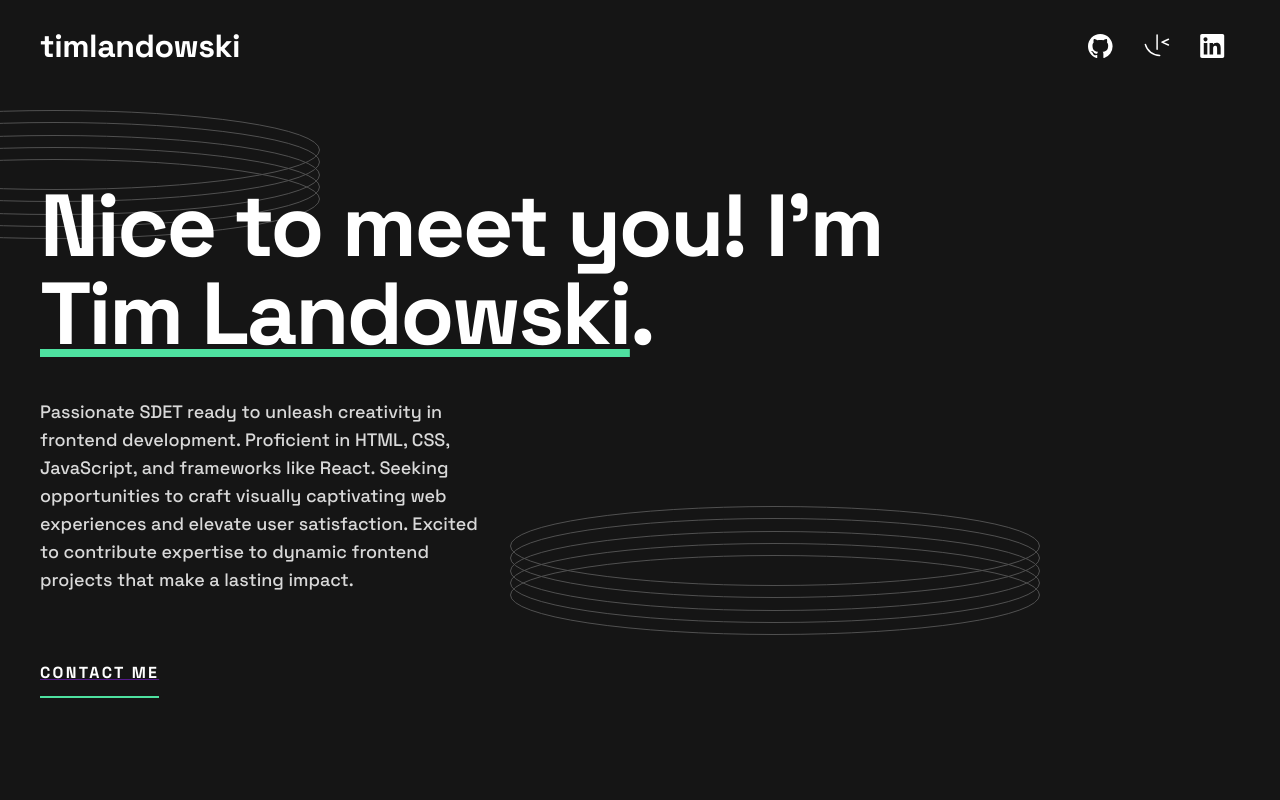
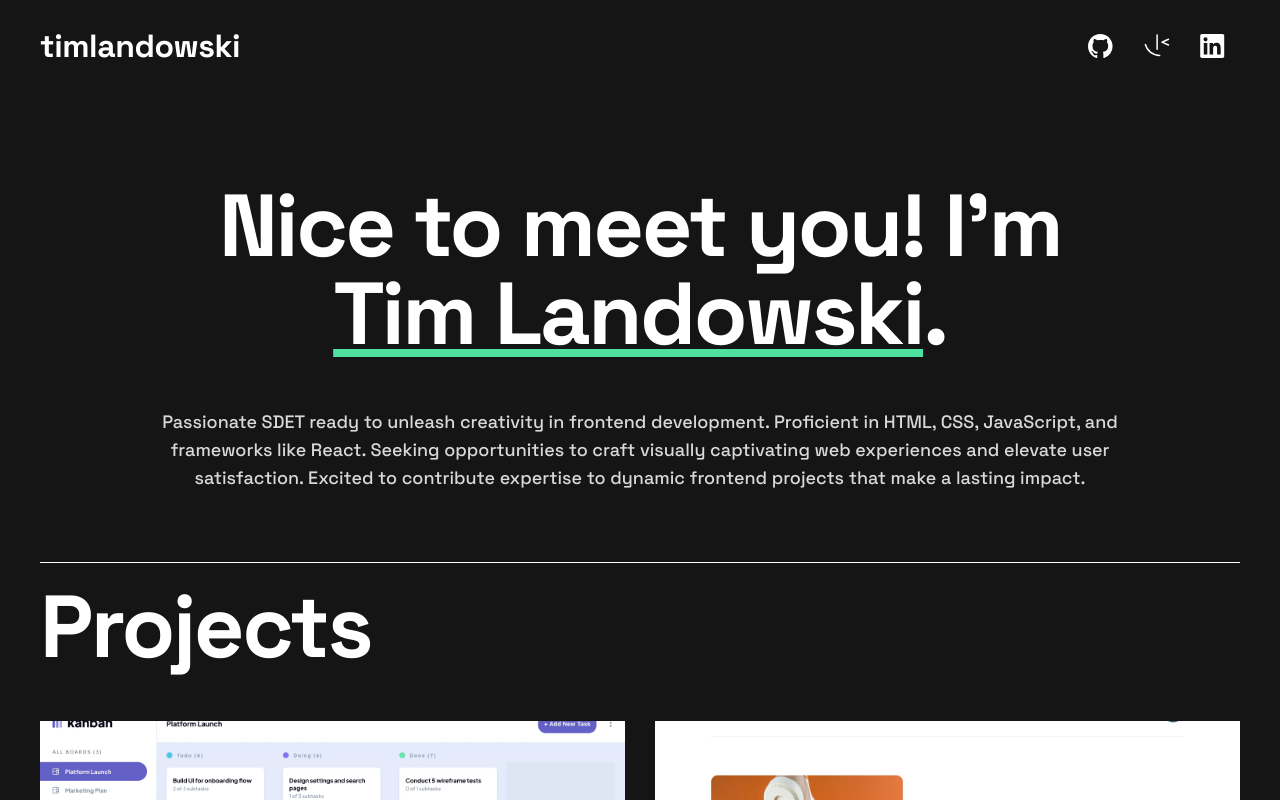
Before and after one commit to landot/timl-portfolio, a React (Vite) app: page / in a window 1280 px wide. Built offline with nearby package versions, Linux system fonts and the light colour scheme.

Commit message:
update styling to use new section styled component, update section margins

```diff
--- a/src/App.tsx
+++ b/src/App.tsx
@@ -3,19 +3,30 @@ import { Intro } from './components/Intro';
 import { theme } from './theme';
 import { Projects } from './components/Projects';
 import { Skills } from './components/Skills';
-import { Break } from './components/styles/SectionBreak.styles';
 import { AppStyles, Content } from './components/styles/App.styles';
 import './App.css';
 
+
+// todo
+// get nav header links working
+// contact link does nothing but refresh page
+// fix background. maybe remove all circles and rings
+// project hover overlay is extending too far down
+// project images are not the same dimensions
+// add work experience?
+// update skills?
+// update webp files to be 1600x900
+// host website
+// update profiles (github, linkedin, frontend mentor to use hosted website url)
 function App() {
   return (
     <ThemeProvider theme={theme}>
       <AppStyles>
         <Content role='main'>
           <Intro />
-          <Break />
+          <Projects />
           <Skills />
-          <Projects />
+          {/* <Experiences /> */}
         </Content>
       </AppStyles>
     </ThemeProvider>
--- a/src/components/Intro.tsx
+++ b/src/components/Intro.tsx
@@ -1,21 +1,16 @@
-import { Link } from "./Link";
 import { NavigationMenu } from "./NavigationMenu";
 import { PageText } from "./styles/PageText.styles";
-import rings from "../assets/images/pattern-rings.svg";
 import { Heading } from "./styles/Heading.styles";
-import { IntroContainer, IntroMessage, RingLeft, RingRight } from "./styles/Intro.styles";
+import { IntroSection, IntroMessage } from "./styles/Intro.styles";
 
 export function Intro() {
     return (
-        <IntroContainer>
+        <IntroSection>
             <NavigationMenu location="header" />
             <IntroMessage>
                 <Heading>Nice to meet you! I'm <u>Tim Landowski</u>.</Heading>
                 <PageText>Passionate SDET ready to unleash creativity in frontend development. Proficient in HTML, CSS, JavaScript, and frameworks like React. Seeking opportunities to craft visually captivating web experiences and elevate user satisfaction. Excited to contribute expertise to dynamic frontend projects that make a lasting impact.</PageText>
             </IntroMessage>
-            <Link text={"Contact Me"} href={""} />
-            <RingLeft src={rings} alt='decorative rings' aria-hidden="true"/>
-            <RingRight src={rings} alt='decorative rings' aria-hidden="true"/>
-        </IntroContainer>
+        </IntroSection>
     )
 }
--- a/src/components/Projects.tsx
+++ b/src/components/Projects.tsx
@@ -1,21 +1,19 @@
 import { ProjectData } from "../data/projects";
-import { Link } from "./Link";
 import { Project } from "./Project";
 import { Heading } from "./styles/Heading.styles";
-import { ProjectGrid, ProjectsContainer, ProjectsHeader } from "./styles/Projects.styles";
+import { ProjectGrid, ProjectsContainer as ProjectsSection } from "./styles/Projects.styles";
+import { Break } from "./styles/SectionBreak.styles";
 
 export function Projects() {
     return (
-        <ProjectsContainer>
-            <ProjectsHeader>
-                <Heading>Projects</Heading>
-                <Link text="Contact Me" href="" />
-            </ProjectsHeader>
+        <ProjectsSection>
+            <Break />
+            <Heading>Projects</Heading>
             <ProjectGrid>
                 {ProjectData.map((project, index) => (
                     <Project {...project} key={`${project.name}-${index}`}/>
                 ))}
             </ProjectGrid>
-        </ProjectsContainer>
+        </ProjectsSection>
     )
 }
--- a/src/components/Skills.tsx
+++ b/src/components/Skills.tsx
@@ -1,15 +1,19 @@
-import rings from "../assets/images/pattern-rings.svg";
 import { SkillData } from '../data/skills';
 import { Skill } from "./Skill";
-import { Rings, SkillsContainer } from "./styles/Skills.styles";
+import { Heading } from './styles/Heading.styles';
+import { Break } from './styles/SectionBreak.styles';
+import { SkillsContainer, SkillsSection } from "./styles/Skills.styles";
 
 export function Skills() {
     return (
-        <SkillsContainer>
-            {SkillData.map((skill, index) => (
-                <Skill {...skill} key={`${skill.name}-${index}`}/>
-            ))}
-            <Rings src={rings} alt='decorative rings' aria-hidden="true"/>
-        </SkillsContainer>
+        <SkillsSection>
+            <Break />
+            <Heading>Skills</Heading>
+            <SkillsContainer>
+                {SkillData.map((skill, index) => (
+                    <Skill {...skill} key={`${skill.name}-${index}`}/>
+                ))}
+            </SkillsContainer>
+        </SkillsSection>
     )
 }
--- a/src/components/styles/App.styles.ts
+++ b/src/components/styles/App.styles.ts
@@ -1,6 +1,4 @@
 import styled from "styled-components"
-import { ProjectsContainer } from "./Projects.styles"
-import { SkillsContainer } from "./Skills.styles"
 
 export const AppStyles = styled.div`
   background-color: ${props => props.theme.colors.black};
@@ -16,27 +14,4 @@ export const Content = styled.div`
   width: 100%;
   height: 100%;
   max-width: 1200px;
-
-  ${SkillsContainer} {
-    margin-top: 72px;
-  }
-
-  ${ProjectsContainer} {
-    margin-top: 140px;
-    margin-bottom: 140px;
-  }
-
-  @media screen and (max-width: ${props => props.theme.viewports.mobile})  {
-      ${ProjectsContainer} {
-        margin-top: 80px;
-        margin-bottom: 80px;
-      }
-    }
-
-    @media screen and (max-width: ${props => props.theme.viewports.tablet})  {
-      ${ProjectsContainer} {
-        margin-top: 100px;
-        margin-bottom: 100px;
-      }
-    }
 `
--- a/src/components/styles/Button.styles.ts
+++ b/src/components/styles/Button.styles.ts
@@ -21,6 +21,7 @@ export const LinkContainer = styled.a`
     justify-content: center;
     align-items: center;
     background: none;
+    text-decoration: none;
 
     &:hover {
         text-decoration: none;
--- a/src/components/styles/Intro.styles.ts
+++ b/src/components/styles/Intro.styles.ts
@@ -1,20 +1,8 @@
 import styled from "styled-components";
+import { SectionStyles } from "./Section.styles";
+import { Heading } from "./Heading.styles";
 import { NavigationContainer } from "./NavigationMenu.styles";
 import { PageText } from "./PageText.styles";
-
-export const RingLeft = styled.img`
-    position: absolute;
-    z-index: 1;
-    left: -250px;
-    top: 80px;
-`
-
-export const RingRight = styled.img`
-    position: absolute;
-    z-index: 1;
-    right: 200px;
-    bottom:  75px;
-`
 
 export const IntroMessage = styled.div`
     z-index: 2;
@@ -30,18 +18,21 @@ export const IntroMessage = styled.div`
 
     ${PageText} {
         margin-top: 40px;
-        margin-bottom: 66px;
-        max-width: 450px;
+    }
+
+    ${Heading}, ${PageText} {
+        text-align: center;
     }
 `
 
-export const IntroContainer = styled.div`
+export const IntroSection = styled(SectionStyles)`
     display: flex;
     flex-direction: column;
+    align-items: center;
     position: relative;
     width: 100%;
-    height: 680px;
-    margin-bottom: 100px;
+    height: auto;
+
     ${NavigationContainer} {
         margin-bottom: 120px;
     }
--- a/src/components/styles/Project.styles.ts
+++ b/src/components/styles/Project.styles.ts
@@ -7,7 +7,7 @@ export const ProjectHeader = styled.h2`
     font-size: 24px;
     line-height: 32px;
     color: ${props => props.theme.colors.white};
-    margin: 0;
+    margin-top: 20px;
 `
 
 export const ProjectContainer = styled.div`
@@ -20,9 +20,10 @@ export const ProjectContainer = styled.div`
 `
 
 export const ProjectImage = styled.img`
-    max-width: 100%;
-    max-height: 100%;
-    margin-bottom: 20px;
+    aspect-ratio: 16/9;
+    width: 100%;
+    object-fit: cover;
+    object-position: left;
 `
 
 export const ProjectImageOverlay = styled.div`
--- a/src/components/styles/Projects.styles.ts
+++ b/src/components/styles/Projects.styles.ts
@@ -1,15 +1,9 @@
 import styled from "styled-components";
+import { SectionStyles } from "./Section.styles";
 
-export const ProjectsContainer = styled.div`
+export const ProjectsContainer = styled(SectionStyles)`
     width: 100%;
     height: fit-content;
-`
-
-export const ProjectsHeader = styled.div`
-    display: flex;
-    justify-content: space-between;
-    align-items: center;
-    margin-bottom: 80px;
 `
 
 export const ProjectGrid = styled.div`
--- /dev/null
+++ b/src/components/styles/Section.styles.ts
@@ -0,0 +1,16 @@
+import styled from "styled-components"
+import { Heading } from "./Heading.styles"
+import { Break } from "./SectionBreak.styles"
+
+export const SectionStyles = styled.div`
+    width: 100%;
+    margin-bottom: 70px;
+
+    ${Break} {
+        margin-bottom: 20px;
+    }
+
+    ${Heading} {
+        margin-bottom: 50px;
+    }
+`
--- a/src/components/styles/Skill.styles.ts
+++ b/src/components/styles/Skill.styles.ts
@@ -3,17 +3,11 @@ import styled from "styled-components";
 export const SkillHeader = styled.h2`
     font-style: normal;
     font-weight: 700;
-    font-size: 48px;
-    line-height: 56px;
-    letter-spacing: -1.5px;
     color: ${props => props.theme.colors.white};
     margin: 0;
-
-    @media screen and (max-width: ${props => props.theme.viewports.mobile})  {
-        font-size: 32px;
-        line-height: 40px;
-        letter-spacing: -1px;
-    }
+    font-size: 32px;
+    line-height: 40px;
+    letter-spacing: -1px;
 `
 
 export const SkillContainer = styled.div`
--- a/src/components/styles/Skills.styles.ts
+++ b/src/components/styles/Skills.styles.ts
@@ -1,11 +1,8 @@
 import styled from "styled-components";
-import { SkillHeader } from "./Skill.styles";
+import { SectionStyles } from "./Section.styles";
 
-export const Rings = styled.img`
-    position: absolute;
-    z-index: 1;
-    right: -400px;
-    bottom: -50px;
+export const SkillsSection = styled(SectionStyles)`
+    width: 100%;
 `
 
 export const SkillsContainer = styled.div`
@@ -14,24 +11,9 @@ export const SkillsContainer = styled.div`
     width: 100%;
     height: fit-content;
     display: grid;
-    grid-template-columns: repeat(auto-fill, 280px);
-    grid-auto-rows: 100px;
-    grid-gap: 30px;
+    grid-template-columns: repeat(auto-fill, 180px);
+    grid-gap: 20px;
     justify-content: center;
     align-content: center;
-
-    @media screen and (max-width: ${props => props.theme.viewports.tablet})  {
-        grid-gap: 7px;
-    }
-
-    @media screen and (max-width: ${props => props.theme.viewports.mobile})  {
-        display: flex;
-        flex-direction: column;
-        justify-content: center;
-        align-items: center;
-
-        ${SkillHeader} {
-            text-align: center;
-        }
-    }
+    margin-top: 50px;
 `
```
